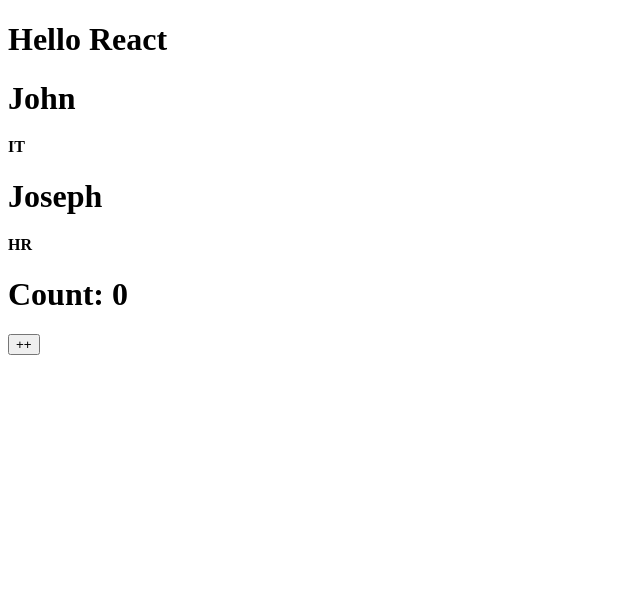
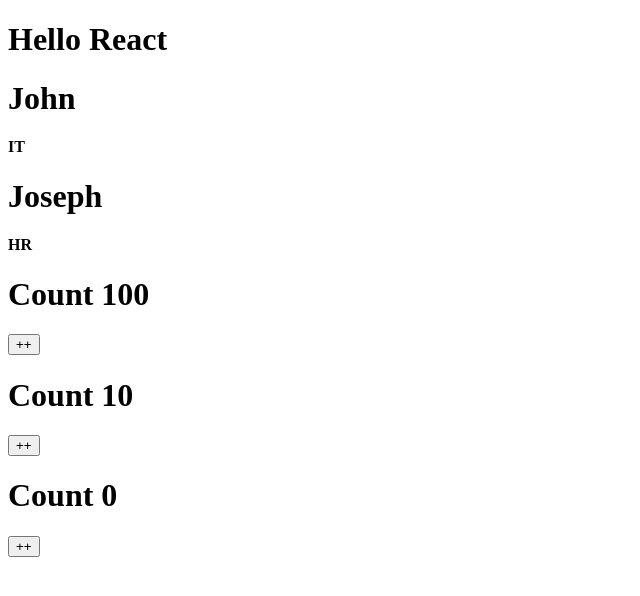
Before and after one commit to Mujib517/fsa-react, a React (Create React App) app: page / in a window 1280 px wide. Shown: the top 596 px of the page, without its empty margins (0-640 px from the left). Built offline with nearby package versions, Linux system fonts and the light colour scheme.

Commit message:
Class component with props

```diff
--- a/src/App.js
+++ b/src/App.js
@@ -1,13 +1,15 @@
 import React from 'react';
-import Counter from './Counter';
 import Name from './Name';
+import SpecialCounter from './SpecialCounter';
 
 function App() {
     return <div>
         <h1>Hello React</h1>
         <Name name="John" dept="IT" />
         <Name name="Joseph" dept="HR" />
-        <Counter />
+        <SpecialCounter count={100} />
+        <SpecialCounter count={10} />
+        <SpecialCounter count={0} />
     </div>
 }
 
--- a/src/SpecialCounter.js
+++ b/src/SpecialCounter.js
@@ -0,0 +1,19 @@
+import React from 'react';
+
+export default class SpecialCounter
+    extends React.Component {
+
+    state = { count: this.props.count };
+
+    inc = () => {
+        let cnt = this.state.count;
+        this.setState({ count: ++cnt });
+    }
+
+    render() {
+        return <div>
+            <h1>Count {this.state.count}</h1>
+            <button onClick={this.inc}>++</button>
+        </div>
+    }
+}
```
